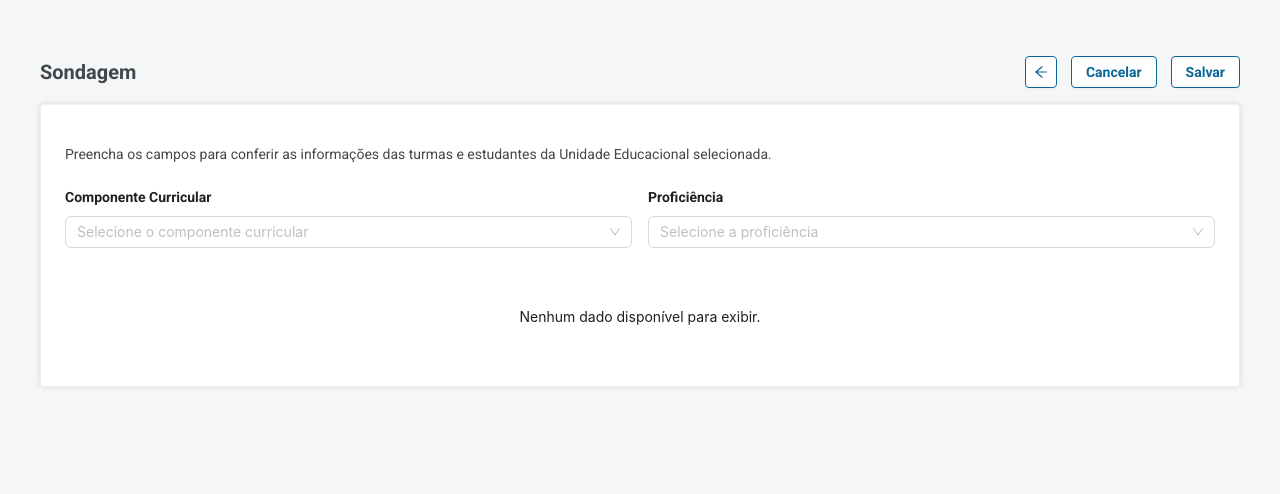
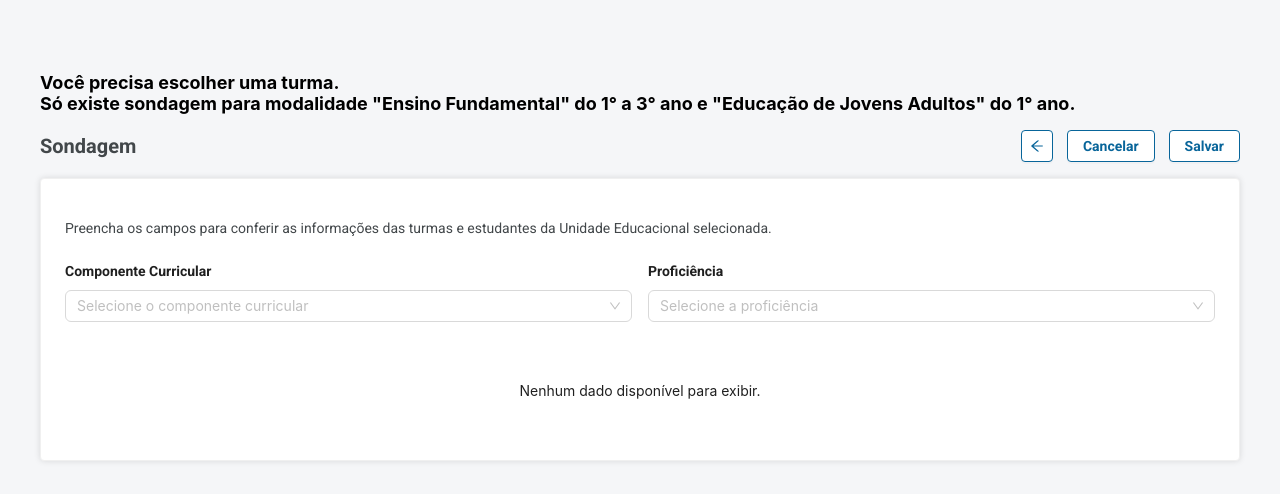
Before and after one commit to prefeiturasp/SME-NovaSondagem-Frontend, a React (Vite) app: page / in a window 1280 px wide. Shown: the top 494 px of the page. Built offline with nearby package versions, Linux system fonts and the light colour scheme; no server answers.

Commit message:
removendo comentarios, aplicando alerta e ids, refatorando componentes

```diff
--- /dev/null
+++ b/src/componentes/biblioteca/Alerta.tsx
@@ -0,0 +1,62 @@
+import React from "react";
+import styled from "styled-components";
+
+const MessageClick = styled.span`
+  cursor: pointer;
+  color: hsl(210deg 100% 62%);
+`;
+
+interface AlertaData {
+  tipo: string;
+  id: string | number;
+  mensagem: string;
+  estiloTitulo?: React.CSSProperties;
+  mensagemClick?: string;
+  marginBottom?: string | number;
+}
+
+interface AlertProps {
+  alerta: AlertaData;
+  closable?: boolean;
+  className?: string;
+  onClickMessage?: () => void;
+  onClose?: (id: string | number) => void;
+}
+
+const Alerta: React.FC<AlertProps> = (props) => {
+  const { tipo, id, mensagem, estiloTitulo, mensagemClick, marginBottom } =
+    props.alerta;
+  const { closable, className, onClickMessage, onClose } = props;
+
+  const SONDAGEM_BUTTON_FECHAR_ALERTA = "sondagem-button-fechar-alerta";
+
+  return (
+    <div
+      className={`alert alert-${tipo} alert-dismissible fade show text-center ${
+        className || ""
+      }`}
+      role="alert"
+      style={marginBottom ? { marginBottom } : {}}
+    >
+      <b style={estiloTitulo || { fontSize: "18px" }}>
+        {mensagem}
+        {mensagemClick && (
+          <MessageClick onClick={onClickMessage}>{mensagemClick}</MessageClick>
+        )}
+      </b>
+      {closable && onClose && (
+        <button
+          id={SONDAGEM_BUTTON_FECHAR_ALERTA}
+          type="button"
+          className="close"
+          onClick={() => onClose(id)}
+          aria-label="Close"
+        >
+          <span aria-hidden="true">&times;</span>
+        </button>
+      )}
+    </div>
+  );
+};
+
+export default Alerta;
--- a/src/componentes/sondagem/conteudo/conteudo.css
+++ b/src/componentes/sondagem/conteudo/conteudo.css
@@ -33,7 +33,6 @@
   font-family: Roboto;
   font-weight: 700;
   color: #08659a;
-  padding: 1em;
   border: 1px solid #08659a;
   border-radius: 4px;
   margin-left: 1em;
@@ -54,3 +53,11 @@
   font-size: 20px;
   color: #42474a;
 }
+
+.grupoAlertas {
+  margin: 1em 0.5em;
+}
+
+.larguraAlerta {
+  width: 100%;
+}
--- a/src/componentes/sondagem/conteudo/conteudo.tsx
+++ b/src/componentes/sondagem/conteudo/conteudo.tsx
@@ -1,4 +1,4 @@
-import React, { useEffect, useState } from "react";
+import React, { useEffect, useState, useCallback } from "react";
 import { Button, Card, Form, Select, Row, Col } from "antd";
 import SondagemListaDinamica from "../../../componentes/sondagem/listaDinamica/sondagemListaDinamica";
 import MockDadosTabelaDinamica from "~/mocks/MockDadosTabelaDinamica.json";
@@ -6,11 +6,16 @@ import type { DadosTabelaDinamica } from "../../../core/dto/types";
 import "./conteudo.css";
 import { ArrowLeftOutlined } from "@ant-design/icons";
 import { useSelector } from "react-redux";
+import Alerta from "~/componentes/biblioteca/Alerta";
 
 const Conteudo: React.FC = () => {
   //const [exibirLoader, setExibirLoader] = useState(false);
 
   const usuario = useSelector((store: any) => store.usuario);
+  const turmaSelecionada = usuario?.turmaSelecionada;
+  const turma = turmaSelecionada ? turmaSelecionada.id : 0;
+  const modalidade = usuario?.turmaSelecionada?.modalidade;
+  const ano = usuario?.turmaSelecionada?.ano;
   console.log("Usuario no conteudo:", usuario);
 
   const [listaDisciplinas, setListaDisciplinas] = useState<
@@ -27,15 +32,24 @@ const Conteudo: React.FC = () => {
 
   const [desabilitarDisciplina, setDesabilitarDisciplina] = useState(true);
 
-  const ano = "1";
+  const [modalidadeAnoValidos, setModalidadeAnoValidos] = useState(false);
 
   const [formFiltro] = Form.useForm();
   const [formListaDinamica] = Form.useForm();
 
-  useEffect(() => {
-    //TODO: validar modalidade e ano antes de obter disciplinas!
-    obterDisciplinas();
-  }, []);
+  const verificarModalidadeTurma = useCallback(() => {
+    if (modalidade === "3") {
+      if (ano === "1") {
+        return true;
+      }
+    }
+    if (modalidade === "5") {
+      if (ano === "1" || ano === "2" || ano === "3") {
+        return true;
+      }
+    }
+    return false;
+  }, [modalidade, ano]);
 
   const obterDisciplinas = async () => {
     // const disciplinas = await ServicoDisciplina.obterDisciplinasPorTurma(
@@ -52,6 +66,22 @@ const Conteudo: React.FC = () => {
       setListaDisciplinas([]);
     }
   };
+
+  useEffect(() => {
+    if (modalidade && ano) {
+      const valido = verificarModalidadeTurma();
+      setModalidadeAnoValidos(valido);
+      if (valido && turma !== 0) {
+        obterDisciplinas();
+      } else {
+        setListaDisciplinas([]);
+        formFiltro.resetFields();
+        setDesabilitarDisciplina(true);
+        setDadosLista(null);
+        // setModoEdicao(false);
+      }
+    }
+  }, [modalidade, ano, turma, verificarModalidadeTurma, obterDisciplinas]);
 
   const onChangeDisciplinas = async (disciplinaId: any) => {
     if (disciplinaId) {
@@ -91,7 +121,30 @@ const Conteudo: React.FC = () => {
   };
 
   const salvarDadosSondagem = () => {
-    console.log("Salvar dados de sondagem");
+    const dadosFormulario = formListaDinamica.getFieldsValue();
+
+    const dadosParaSalvar = dadoslista?.estudantes.map(
+      (estudante, estudanteIndex) => {
+        const respostas = estudante.coluna.map((coluna, colunaIndex) => ({
+          nomeColuna: coluna.descricaoColuna,
+          respostaId:
+            dadosFormulario[`respostaId_${estudanteIndex}_${colunaIndex}`] ||
+            null,
+          respostaSelecionada:
+            dadosFormulario[`resposta_${estudanteIndex}_${colunaIndex}`] ||
+            null,
+        }));
+
+        return {
+          numeroEstudante: estudante.numero,
+          nomeEstudante: estudante.nome,
+          lp: dadosFormulario[`lp_${estudanteIndex}`] || false,
+          respostas,
+        };
+      }
+    );
+
+    console.log("Dados organizados para salvar:", dadosParaSalvar);
   };
 
   const CancelarCadastroSondagem = () => {
@@ -104,10 +157,41 @@ const Conteudo: React.FC = () => {
 
   return (
     <>
+      <div className="grupoAlertas">
+        {!turmaSelecionada?.turma ? (
+          <Row gutter={16} className="p-0">
+            <Alerta
+              alerta={{
+                tipo: "warning",
+                id: "AlertaPrincipal",
+                mensagem: "Você precisa escolher uma turma.",
+                estiloTitulo: { fontSize: "18px" },
+              }}
+              className="mb-2 larguraAlerta"
+            />
+          </Row>
+        ) : null}
+        {!modalidadeAnoValidos ? (
+          <Row gutter={16} className="p-0">
+            <Alerta
+              alerta={{
+                tipo: "warning",
+                id: "SegundoAlerta",
+                mensagem:
+                  'Só existe sondagem para modalidade "Ensino Fundamental" do 1° a 3° ano e "Educação de Jovens Adultos" do 1° ano.',
+                estiloTitulo: { fontSize: "18px" },
+              }}
+              className="mb-2 larguraAlerta"
+            />
+          </Row>
+        ) : null}
+      </div>
+
       <div className="linhaTituloBotao">
         <div className="tituloSondagem">Sondagem</div>
         <div>
           <Button
+            id="sondagem-button-voltar"
             className="sondagemBotaoEstilo"
             onClick={() => {
               voltarSondagem();
@@ -116,6 +200,7 @@ const Conteudo: React.FC = () => {
           ></Button>
 
           <Button
+            id="sondagem-button-cancelar"
             className="sondagemBotaoEstilo"
             onClick={() => {
               CancelarCadastroSondagem();
@@ -125,6 +210,7 @@ const Conteudo: React.FC = () => {
           </Button>
 
           <Button
+            id="sondagem-button-salvar"
             className="sondagemBotaoEstilo"
             onClick={() => {
               salvarDadosSondagem();
@@ -152,10 +238,11 @@ const Conteudo: React.FC = () => {
                   className="labelSelectSondagem"
                 >
                   <Select
+                    id="sondagem-select-componente-curricular"
                     options={listaDisciplinas}
                     placeholder="Selecione o componente curricular"
                     onChange={onChangeDisciplinas}
-                    disabled={desabilitarDisciplina}
+                    disabled={desabilitarDisciplina && turmaSelecionada.turma}
                   />
                 </Form.Item>
               </Col>
@@ -166,10 +253,11 @@ const Conteudo: React.FC = () => {
                   className="labelSelectSondagem"
                 >
                   <Select
+                    id="sondagem-select-proficiencia"
                     options={listaProficiencia}
                     placeholder="Selecione a proficiência"
                     onChange={onChangeProficiencia}
-                    disabled={desabilitarDisciplina}
+                    disabled={desabilitarDisciplina && turmaSelecionada.turma}
                   />
                 </Form.Item>
               </Col>
--- a/src/componentes/sondagem/selectColorido/index.tsx
+++ b/src/componentes/sondagem/selectColorido/index.tsx
@@ -43,7 +43,6 @@ const SelectColorido: React.FC<SelectColoridoProps> = ({
       if (!selectedValue || !props.options)
         return { bg: "#FFFFFF", text: "#000000" };
 
-      // Inicializar com valores padrão para evitar erro de "usado antes de ser atribuído"
       let cores: string[] = [
         "#FF3131",
         "#FFDE59",
@@ -122,7 +121,6 @@ const SelectColorido: React.FC<SelectColoridoProps> = ({
               ];
               break;
             default:
-              // Se não for ano 1, 2 ou 3, usar cores padrão
               cores = ["#E0E0E0", "#BDBDBD", "#9E9E9E", "#757575"];
               textColors = ["#42474A", "#42474A", "#FFFFFF", "#FFFFFF"];
           }
@@ -139,7 +137,6 @@ const SelectColorido: React.FC<SelectColoridoProps> = ({
           cores = ["#7ED957", "#FFDE59", "#F18888"];
           textColors = ["#42474A", "#42474A", "#42474A"];
           break;
-        // Não precisa de default aqui pois já inicializamos as variáveis no início
       }
 
       const index = props.options.findIndex(
@@ -164,7 +161,6 @@ const SelectColorido: React.FC<SelectColoridoProps> = ({
     }
   };
 
-  // Define cor inicial quando o componente monta ou value muda
   useEffect(() => {
     if (value) {
       const colors = getColorByValue(value);
@@ -173,7 +169,6 @@ const SelectColorido: React.FC<SelectColoridoProps> = ({
     }
   }, [value, getColorByValue, tipoQuestao, anoTurma, props.id]);
 
-  // Gera um ID único para este componente se não tiver
   const uniqueId =
     props.id || `select-${Math.random().toString(36).substr(2, 9)}`;
 
```
